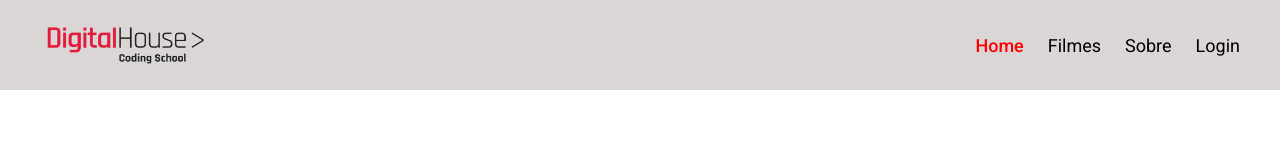
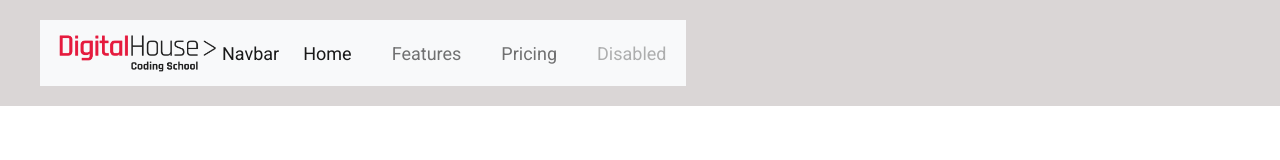
Before and after one commit to RR-LEAL/Checkpoint3, a plain HTML site: page index.html in a window 1280 px wide. Drawn offline with nearby package versions, Linux system fonts and the light colour scheme.

Commit message:
mudança no header

```diff
--- a/index.html
+++ b/index.html
@@ -6,29 +6,38 @@
     <meta name="viewport" content="width=device-width, initial-scale=1.0">
     <title>DH Flix</title>
     <link rel="stylesheet" href="/style.css">
+    <link href="https://cdn.jsdelivr.net/npm/bootstrap@5.1.3/dist/css/bootstrap.min.css" rel="stylesheet" integrity="sha384-1BmE4kWBq78iYhFldvKuhfTAU6auU8tT94WrHftjDbrCEXSU1oBoqyl2QvZ6jIW3" crossorigin="anonymous">
 </head>
 <body>
 
     <header class="main-header" >
+        <nav class="navbar navbar-expand-lg navbar-light bg-light">
+            <div class="container-fluid">
                 <img src="/imagens/logo-DH.png" alt="">
-
-    <nav>
-        <ul>
-            <li>
-                <a class="red-home" href="http://">Home</a>
+              <a class="navbar-brand" href="#">Navbar</a>
+              <button class="navbar-toggler" type="button" data-bs-toggle="collapse" data-bs-target="#navbarNav" aria-controls="navbarNav" aria-expanded="false" aria-label="Toggle navigation">
+                <span class="navbar-toggler-icon"></span>
+              </button>
+              <div class="collapse navbar-collapse" id="navbarNav">
+                <ul class="navbar-nav">
+                  <li class="nav-item">
+                    <a class="nav-link active" aria-current="page" href="#">Home</a>
                   </li>
-            <li>
-                <a href="http://">Filmes</a>
+                  <li class="nav-item">
+                    <a class="nav-link" href="#">Features</a>
                   </li>
-            <li>
-                <a href="http://">Sobre</a>
+                  <li class="nav-item">
+                    <a class="nav-link" href="#">Pricing</a>
                   </li>
-            <li>
-                <a href="http://">Login</a>
+                  <li class="nav-item">
+                    <a class="nav-link disabled">Disabled</a>
                   </li>
                 </ul>
+              </div>
+            </div>
           </nav>
     </header>
 
+    <script src="https://cdn.jsdelivr.net/npm/bootstrap@5.1.3/dist/js/bootstrap.bundle.min.js" integrity="sha384-ka7Sk0Gln4gmtz2MlQnikT1wXgYsOg+OMhuP+IlRH9sENBO0LRn5q+8nbTov4+1p" crossorigin="anonymous"></script>
 </body>
 </html>
```
Lines whose indentation alone changed are shown as unchanged.
